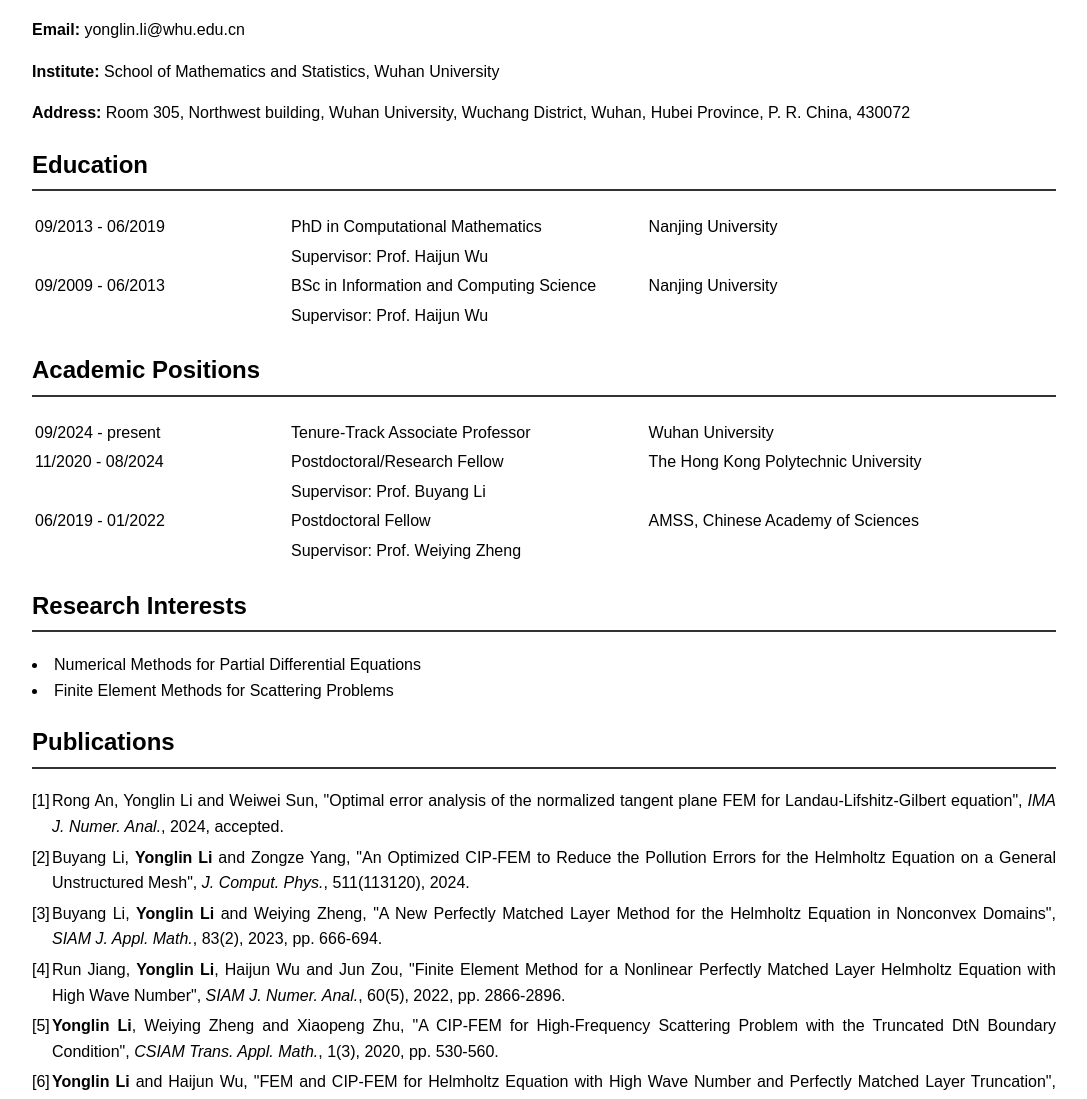
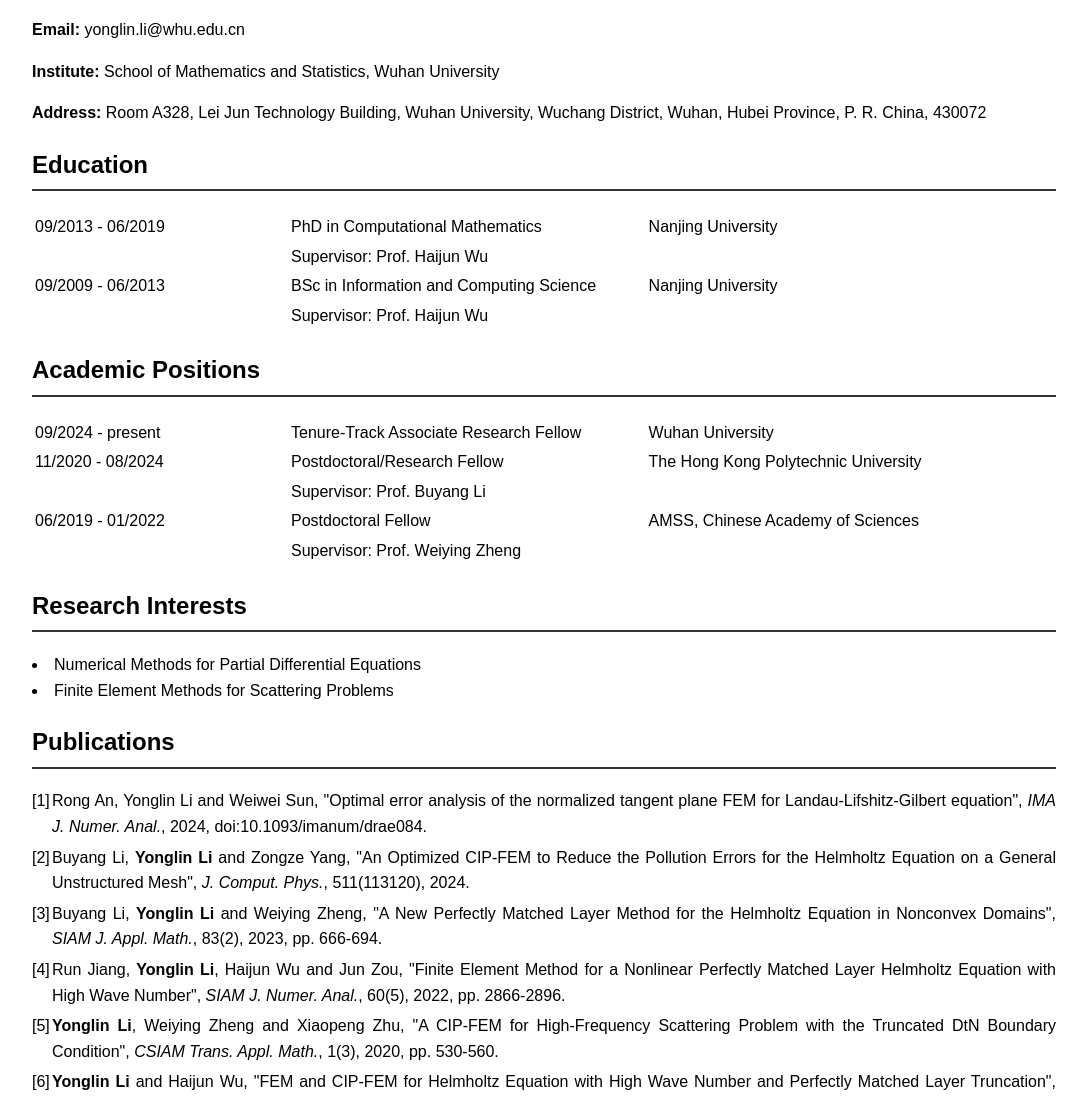
Before and after one commit to LiYonglin/LiYonglin.github.io, a plain HTML site: page index.html in a window 1280 px wide. Shown: the part 141-1240 px from the top of the page, without its empty margins (96-1183 px from the left). Drawn offline with Linux system fonts and the light colour scheme.

Commit message:
Update index.html
1. address

```diff
--- a/index.html
+++ b/index.html
@@ -74,7 +74,7 @@
     <div class="section-content">
       <p><strong>Email:</strong> yonglin.li@whu.edu.cn</p>
       <p><strong>Institute:</strong> School of Mathematics and Statistics, Wuhan University</p>
-      <p><strong>Address:</strong> Room 305, Northwest building, Wuhan University, Wuchang District, Wuhan, Hubei Province, P. R. China, 430072</p>
+      <p><strong>Address:</strong> Room A328, Lei Jun Technology Building, Wuhan University, Wuchang District, Wuhan, Hubei Province, P. R. China, 430072</p>
     </div>
   </section>
 
@@ -124,7 +124,7 @@
         </colgroup>
         <tr>
           <td>09/2024 - present</td>
-          <td>Tenure-Track Associate Professor</td>
+          <td>Tenure-Track Associate Research Fellow</td>
           <td>Wuhan University</td>
         </tr>
         <tr>
@@ -171,7 +171,7 @@
     <h2>Publications</h2>
     <div class="section-content">
       <ol>
-        <li>Rong An, <stroong>Yonglin Li</stroong> and Weiwei Sun, "Optimal error analysis of the normalized tangent plane FEM for Landau-Lifshitz-Gilbert equation", <em>IMA J. Numer. Anal.</em>, 2024, accepted.</li>
+        <li>Rong An, <stroong>Yonglin Li</stroong> and Weiwei Sun, "Optimal error analysis of the normalized tangent plane FEM for Landau-Lifshitz-Gilbert equation", <em>IMA J. Numer. Anal.</em>, 2024, doi:10.1093/imanum/drae084.</li>
 
         <li>Buyang Li, <strong>Yonglin Li</strong> and Zongze Yang, "An Optimized CIP-FEM to Reduce the Pollution Errors for the Helmholtz Equation on a General Unstructured Mesh", <em>J. Comput. Phys.</em>, 511(113120), 2024.</li>
 
```
